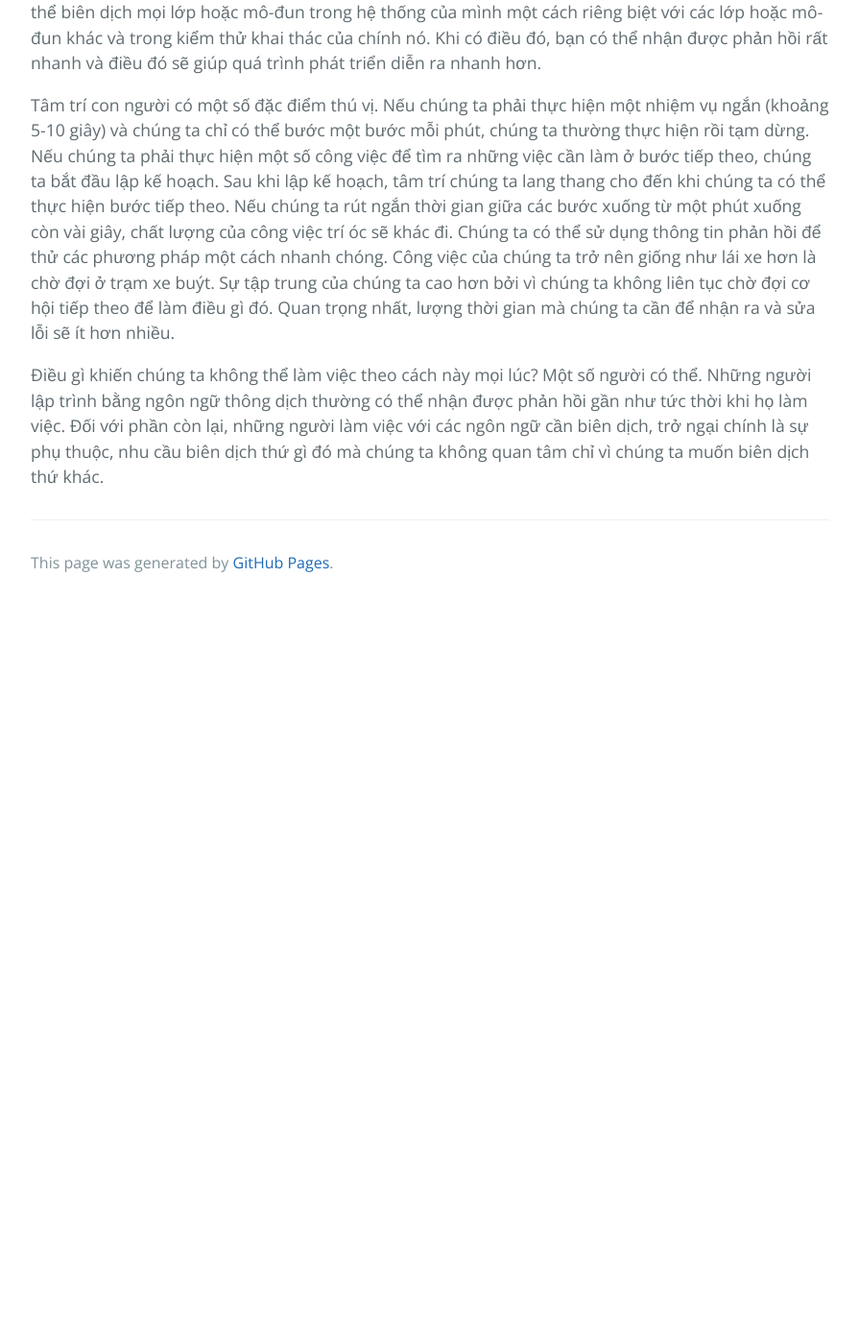
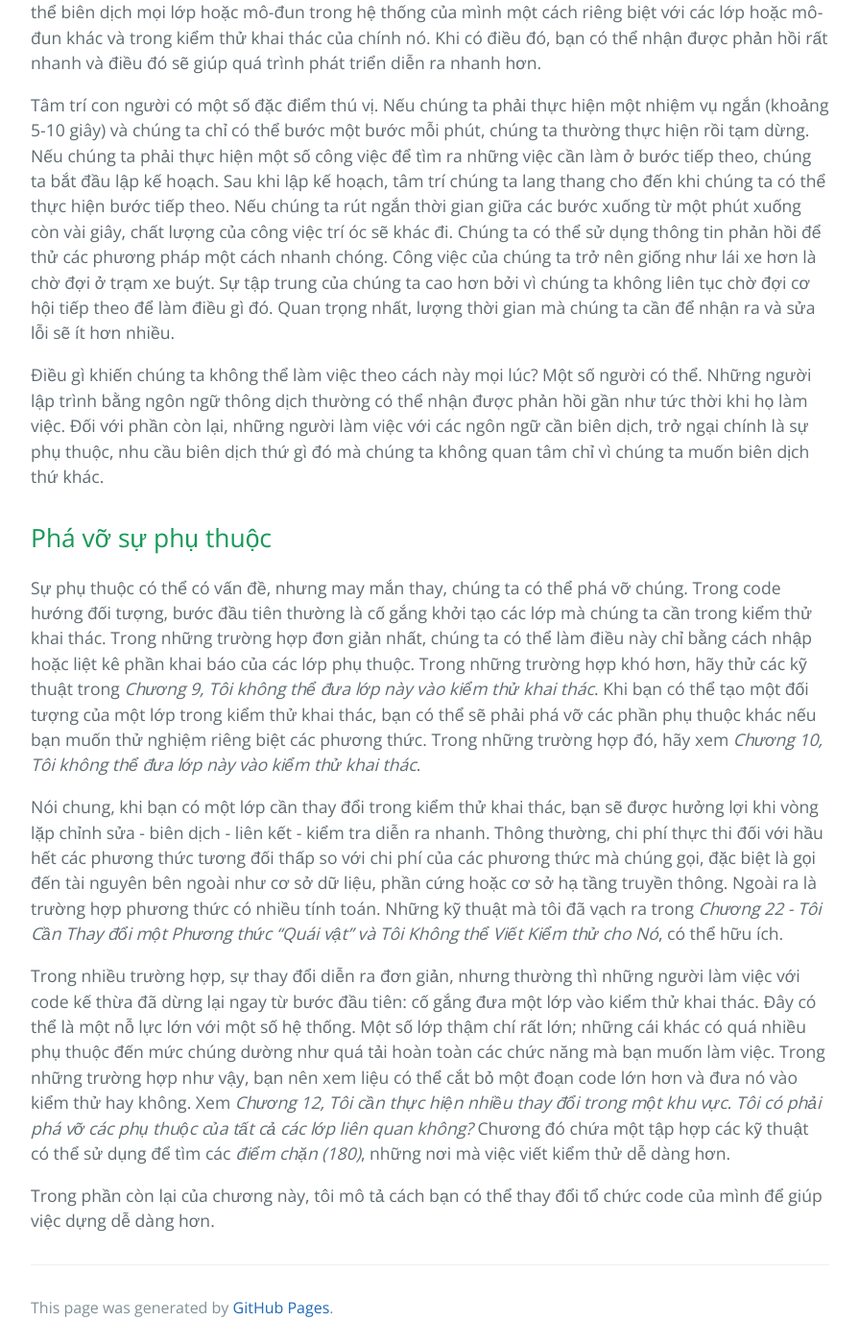
Before and after one commit to HaiBV/haibv.github.io, a Jekyll site: the page built from working-effectively-with-legacy-code/chapter-7-it-takes-forever-to-make-a-change.md, in a window 1280 px wide and 1400 px high, scrolled down 2031 px. Shown: the whole window at 96% size, without its empty margins (192-1087 px from the left). Built offline with Jekyll 4.4.1, drawn with Linux system fonts in a browser that asks for light colours; our own code applies the rules of GitHub Pages for plain Markdown files; before the commit the page ends 2661 px from its top, so only the background shows below that.

Commit message:
Book - Working Efectively with Legacy Code - P2 - C7

```diff
--- a/working-effectively-with-legacy-code/chapter-7-it-takes-forever-to-make-a-change.md
+++ b/working-effectively-with-legacy-code/chapter-7-it-takes-forever-to-make-a-change.md
@@ -27,3 +27,13 @@ Các thay đổi thường mất nhiều thời gian vì một lý do rất ph
 Tâm trí con người có một số đặc điểm thú vị. Nếu chúng ta phải thực hiện một nhiệm vụ ngắn (khoảng 5-10 giây) và chúng ta chỉ có thể bước một bước mỗi phút, chúng ta thường thực hiện rồi tạm dừng. Nếu chúng ta phải thực hiện một số công việc để tìm ra những việc cần làm ở bước tiếp theo, chúng ta bắt đầu lập kế hoạch. Sau khi lập kế hoạch, tâm trí chúng ta lang thang cho đến khi chúng ta có thể thực hiện bước tiếp theo. Nếu chúng ta rút ngắn thời gian giữa các bước xuống từ một phút xuống còn vài giây, chất lượng của công việc trí óc sẽ khác đi. Chúng ta có thể sử dụng thông tin phản hồi để thử các phương pháp một cách nhanh chóng. Công việc của chúng ta trở nên giống như lái xe hơn là chờ đợi ở trạm xe buýt. Sự tập trung của chúng ta cao hơn bởi vì chúng ta không liên tục chờ đợi cơ hội tiếp theo để làm điều gì đó. Quan trọng nhất, lượng thời gian mà chúng ta cần để nhận ra và sửa lỗi sẽ ít hơn nhiều.
 
 Điều gì khiến chúng ta không thể làm việc theo cách này mọi lúc? Một số người có thể. Những người lập trình bằng ngôn ngữ thông dịch thường có thể nhận được phản hồi gần như tức thời khi họ làm việc. Đối với phần còn lại, những người làm việc với các ngôn ngữ cần biên dịch, trở ngại chính là sự phụ thuộc, nhu cầu biên dịch thứ gì đó mà chúng ta không quan tâm chỉ vì chúng ta muốn biên dịch thứ khác.
+
+## Phá vỡ sự phụ thuộc
+
+Sự phụ thuộc có thể có vấn đề, nhưng may mắn thay, chúng ta có thể phá vỡ chúng. Trong code hướng đối tượng, bước đầu tiên thường là cố gắng khởi tạo các lớp mà chúng ta cần trong kiểm thử khai thác. Trong những trường hợp đơn giản nhất, chúng ta có thể làm điều này chỉ bằng cách nhập hoặc liệt kê phần khai báo của các lớp phụ thuộc. Trong những trường hợp khó hơn, hãy thử các kỹ thuật trong _Chương 9, Tôi không thể đưa lớp này vào kiểm thử khai thác_. Khi bạn có thể tạo một đối tượng của một lớp trong kiểm thử khai thác, bạn có thể sẽ phải phá vỡ các phần phụ thuộc khác nếu bạn muốn thử nghiệm riêng biệt các phương thức. Trong những trường hợp đó, hãy xem _Chương 10, Tôi không thể đưa lớp này vào kiểm thử khai thác_.
+
+Nói chung, khi bạn có một lớp cần thay đổi trong kiểm thử khai thác, bạn sẽ được hưởng lợi khi vòng lặp chỉnh sửa - biên dịch - liên kết - kiểm tra diễn ra nhanh. Thông thường, chi phí thực thi đối với hầu hết các phương thức tương đối thấp so với chi phí của các phương thức mà chúng gọi, đặc biệt là gọi đến tài nguyên bên ngoài như cơ sở dữ liệu, phần cứng hoặc cơ sở hạ tầng truyền thông. Ngoài ra là trường hợp phương thức có nhiều tính toán. Những kỹ thuật mà tôi đã vạch ra trong _Chương 22 - Tôi Cần Thay đổi một Phương thức "Quái vật" và Tôi Không thể Viết Kiểm thử cho Nó_, có thể hữu ích.
+
+Trong nhiều trường hợp, sự thay đổi diễn ra đơn giản, nhưng thường thì những người làm việc với code kế thừa đã dừng lại ngay từ bước đầu tiên: cố gắng đưa một lớp vào kiểm thử khai thác. Đây có thể là một nỗ lực lớn với một số hệ thống. Một số lớp thậm chí rất lớn; những cái khác có quá nhiều phụ thuộc đến mức chúng dường như quá tải hoàn toàn các chức năng mà bạn muốn làm việc. Trong những trường hợp như vậy, bạn nên xem liệu có thể cắt bỏ một đoạn code lớn hơn và đưa nó vào kiểm thử hay không. Xem _Chương 12, Tôi cần thực hiện nhiều thay đổi trong một khu vực. Tôi có phải phá vỡ các phụ thuộc của tất cả các lớp liên quan không?_ Chương đó chứa một tập hợp các kỹ thuật có thể sử dụng để tìm các _điểm chặn (180)_, những nơi mà việc viết kiểm thử dễ dàng hơn.
+
+Trong phần còn lại của chương này, tôi mô tả cách bạn có thể thay đổi tổ chức code của mình để giúp việc dựng dễ dàng hơn.
```
Also changed, not shown: working-effectively-with-legacy-code/contents.md (+2 -2 lines).
